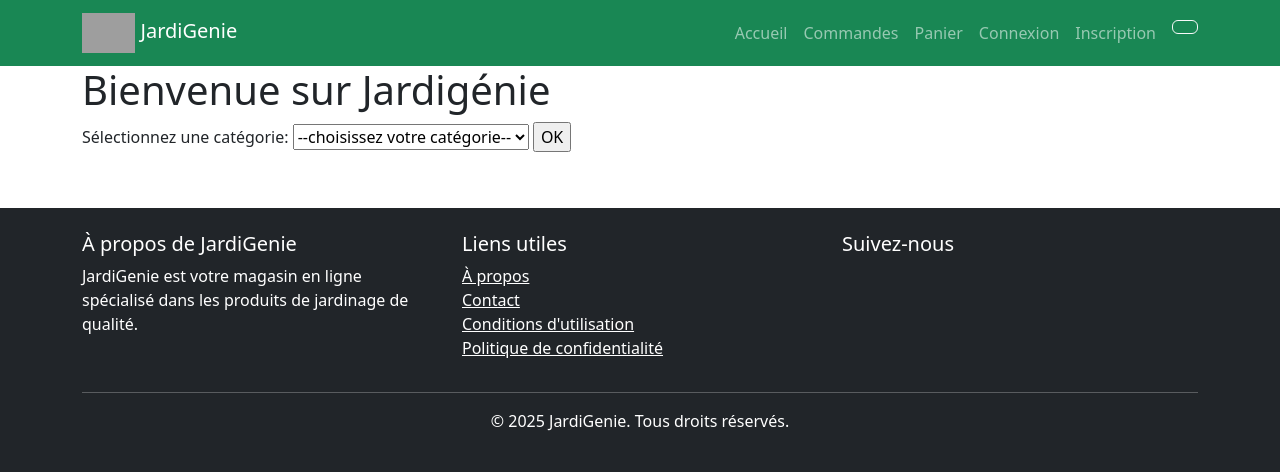
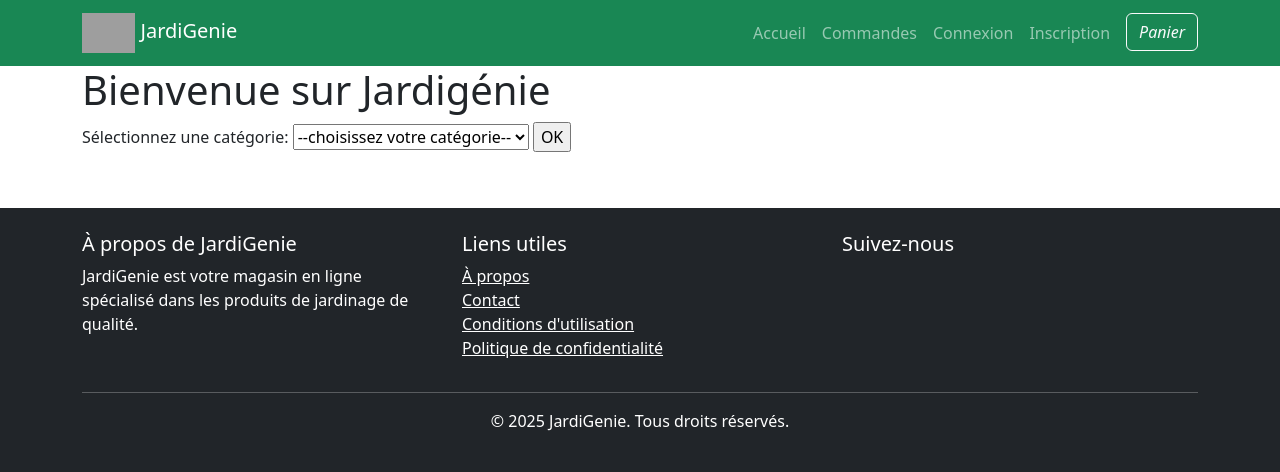
Before and after one commit to LouGitta/di_cube_4_jardigenie, a PHP site: page /index.php?route=home in a window 1280 px wide. Shown: the top 472 px of the page. Run offline with PHP 8.4, Linux system fonts and the light colour scheme; data that the repository does not hold is empty; grey boxes are pictures that could not be loaded.

Commit message:
remove useless cart

```diff
--- a/front_office/views/templates/header.phtml
+++ b/front_office/views/templates/header.phtml
@@ -15,11 +15,6 @@
                     </li>
                     <li class="nav-item">
                         <a class="nav-link" href="?route=orders">Commandes</a>
-                    </li>
-                    <li class="nav-item">
-                        <a class="nav-link" href="?route=cart">
-                            <i class="bi bi-cart"></i> Panier
-                        </a>
                     </li>
                     <?php if (isset($_SESSION['user'])): ?>
                         <li class="nav-item dropdown">
@@ -45,7 +40,7 @@
                     <?php endif; ?>
                     <li class="nav-item">
                         <a href="?route=cart" class="btn btn-outline-light position-relative ms-2">
-                            <i class="bi bi-cart"></i>
+                            <i class="bi bi-cart">Panier</i>
                             <?php if($totalItems > 0): ?>
                                 <span class="position-absolute top-0 start-100 translate-middle badge rounded-pill bg-danger">
                                 <?= $totalItems ?>
```
